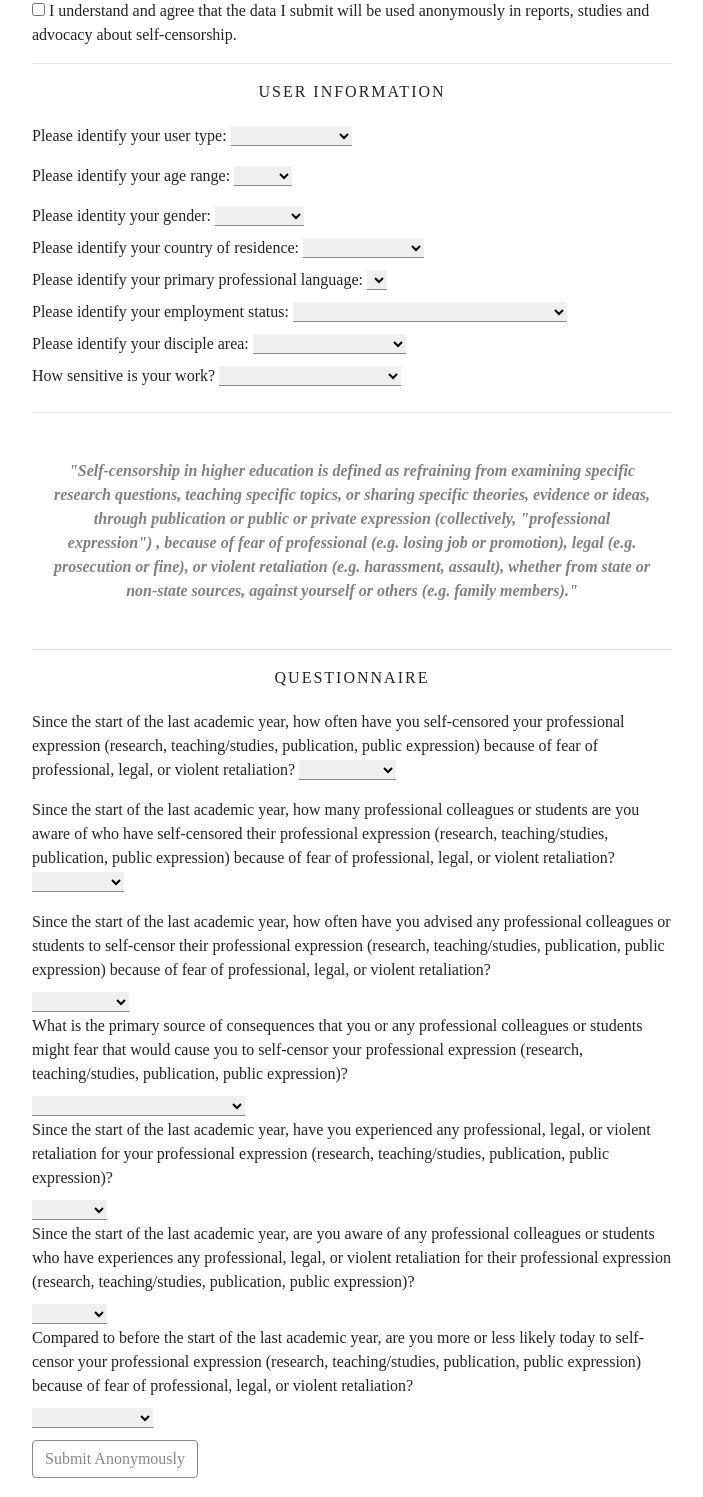
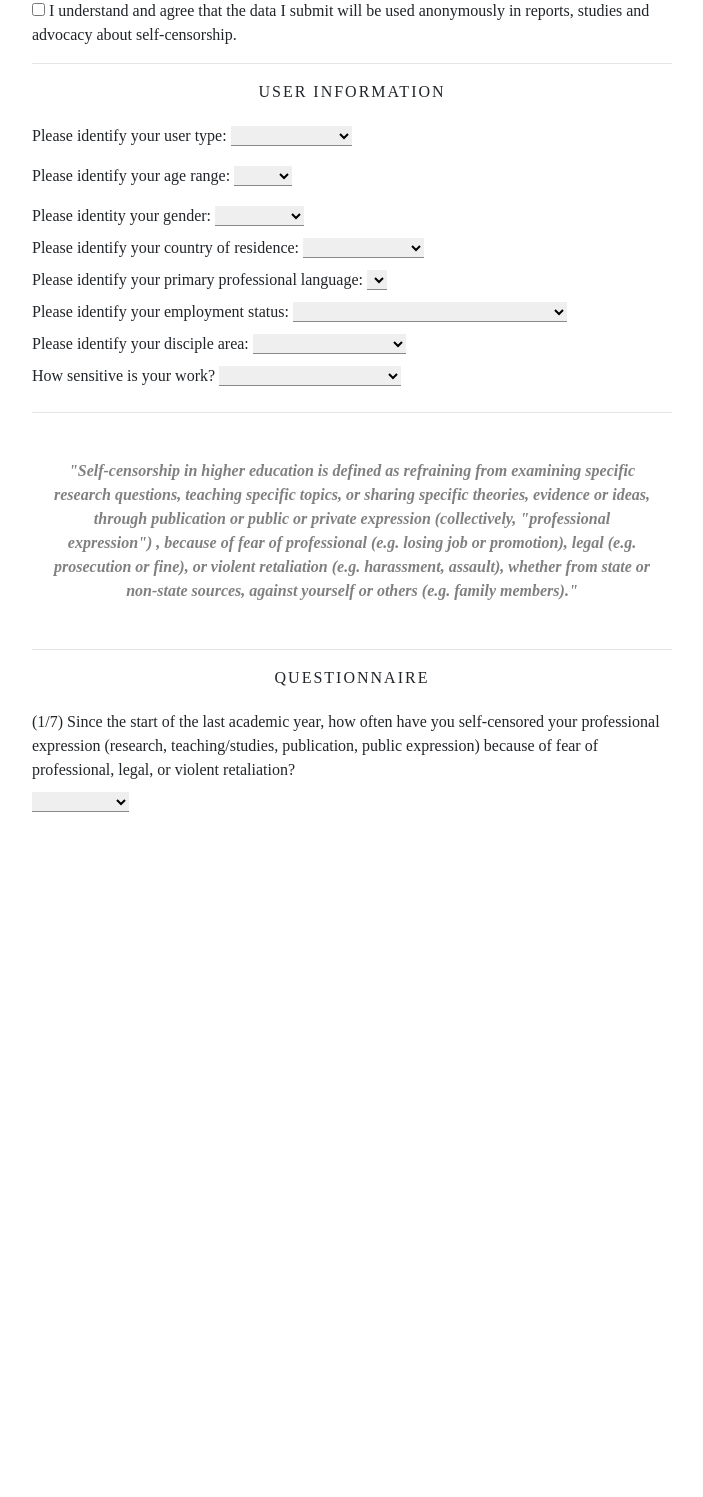
Before and after one commit to jerseycity19/team-13, a Flask app: template app/templates/main.html in a window 1280 px wide. Shown: the part 1222-2719 px from the top of the page, without its empty margins (288-991 px from the left). After the commit the page ends 2034 px from the top, so only its background shows below. Run offline with Flask 2, Linux system fonts and the light colour scheme; the template is opened without the code that fills it: most values are stand-ins (such as "Sample title", 1, 10 or a date in 2020); lists and menus that the app fills with data are empty; some libraries are stand-ins or nearby versions.

Commit message:
show questions one by one

```diff
--- /dev/null
+++ b/app/static/scripts/main.js
@@ -0,0 +1,14 @@
+divs = document.querySelectorAll("#long-q>div");
+console.log(divs)
+divs.forEach(q => {
+    console.log(q.nextElementSibling);
+    q.addEventListener("input", function(e){
+        alter = q.nextElementSibling.querySelectorAll("label, select, option");
+        alter.forEach(element => {
+            console.log(element);
+            element.style.display = "block";
+        }
+        )
+        q.nextElementSibling.style.display = "block";
+    })
+});
--- a/app/static/style.css
+++ b/app/static/style.css
@@ -53,9 +53,23 @@ option{
 .lang-selector label{
     margin: 0!important;
 }
+#long-q {
+    margin-bottom: 3%;
+}
+
+div#q2, div#q2 label, div#q2 select, div#q2 option,
+div#q3, div#q3 label, div#q3 select, div#q3 option,
+div#q4, div#q4 label, div#q4 select, div#q4 option,
+div#q5, div#q5 label, div#q5 select, div#q5 option,
+div#q6, div#q6 label, div#q6 select, div#q6 option,
+div#q7, div#q7 label, div#q7 select, div#q7 option {
+    display: none;
+}
+
 input[type="submit"] {
     margin-top: 10px;
     margin-bottom: 3%;
+    display: none;
 }
 
 .container {
--- a/app/templates/main.html
+++ b/app/templates/main.html
@@ -153,11 +153,13 @@
         whether from state or non-state sources, against yourself or others (e.g. family members)."</div>
 
         <hr>
-
-        <div>
+        <div id="long-q">
+            <div id="q1">
                 <div class="header">QUESTIONNAIRE</div>
-            <label>Since the start of the last academic year, how often have you self-censored your professional expression (research, teaching/studies, publication, public expression) because of fear of professional, legal, or violent retaliation? <label>
-            <select name = "selfcensor">
+                <label>(1/7) Since the start of the last academic year, how often have you self-censored your professional expression
+                    (research, teaching/studies, publication, public expression) because of fear of professional, legal, or
+                    violent retaliation? </label>
+                        <select name="selfcensor">
                             <option value=""></option>
                             <option value="Never">Never</option>
                             <option value="Sometimes">Sometimes</option>
@@ -165,9 +167,11 @@
                             <option value="All the time">All the time</option>
                         </select>
             </div>
-        <div>
-            <label>Since the start of the last academic year, how many professional colleagues or students are you aware of who have self-censored their professional expression (research, teaching/studies, publication, public expression) because of fear of professional, legal, or violent retaliation?
-            <label>
+            <div id="q2">
+                <label>(2/7) Since the start of the last academic year, how many professional colleagues or students are you aware of
+                    who have self-censored their professional expression (research, teaching/studies, publication, public
+                    expression) because of fear of professional, legal, or violent retaliation?
+                </label>
                         <select name="aware_of_colleague_saffected">
                             <option value=""></option>
                             <option value="None">None</option>
@@ -176,8 +180,10 @@
                             <option value="Almost all">Almost all</option>
                         </select>
             </div>
-        <div>
-            <label>Since the start of the last academic year, how often have you advised any professional colleagues or students to self-censor their professional expression (research, teaching/studies, publication, public expression) because of fear of professional, legal, or violent retaliation?</label>
+            <div id="q3">
+                <label>(3/7) Since the start of the last academic year, how often have you advised any professional colleagues or
+                    students to self-censor their professional expression (research, teaching/studies, publication, public
+                    expression) because of fear of professional, legal, or violent retaliation?</label>
                 <select name="advised">
                     <option value=""></option>
                     <option value="Never">Never</option>
@@ -186,8 +192,10 @@
                     <option value="All the time">All the time</option>
                 </select>
             </div>
-        <div>
-            <label for="consequences">What is the primary source of consequences that you or any professional colleagues or students might fear that would cause you to self-censor your professional expression (research, teaching/studies, publication, public expression)? </label>
+            <div id="q4">
+                <label for="consequences">(4/7) What is the primary source of consequences that you or any professional colleagues or
+                    students might fear that would cause you to self-censor your professional expression (research,
+                    teaching/studies, publication, public expression)? </label>
                 <select id="consequences" name="consequences">
                     <option value=""></option>
                     <option value="Colleagues/Professional peers">Colleagues/Professional peers</option>
@@ -200,8 +208,10 @@
                     <option value="No fear of consequences">No fear of consequences</option>
                 </select>
             </div>
-        <div>
-            <label>Since the start of the last academic year, have you experienced any professional, legal, or violent retaliation for your professional expression (research, teaching/studies, publication, public expression)? </label>
+            <div id="q5">
+                <label>(5/7) Since the start of the last academic year, have you experienced any professional, legal, or violent
+                    retaliation for your professional expression (research, teaching/studies, publication, public expression)?
+                </label>
                 <select name="experienced_retaliation">
                     <option value=""></option>
                     <option value="Yes">Yes</option>
@@ -209,8 +219,10 @@
                     <option value="Not sure">Not sure</option>
                 </select>
             </div>
-        <div>
-            <label>Since the start of the last academic year, are you aware of any professional colleagues or students who have experiences any professional, legal, or violent retaliation for their professional expression (research, teaching/studies, publication, public expression)? </label>
+            <div id="q6">
+                <label>(6/7) Since the start of the last academic year, are you aware of any professional colleagues or students who
+                    have experiences any professional, legal, or violent retaliation for their professional expression
+                    (research, teaching/studies, publication, public expression)? </label>
                 <select name="aware_of_colleagues_experienced_retaliation">
                     <option value=""></option>
                     <option value="Yes">Yes</option>
@@ -218,8 +230,10 @@
                     <option value="Not sure">Not sure</option>
                 </select>
             </div>
-        <div>
-            <label>Compared to before the start of the last academic year, are you more or less likely today to self-censor your professional expression (research, teaching/studies, publication, public expression) because of fear of professional, legal, or violent retaliation? </label>
+            <div id="q7">
+                <label>(7/7) Compared to before the start of the last academic year, are you more or less likely today to self-censor
+                    your professional expression (research, teaching/studies, publication, public expression) because of fear of
+                    professional, legal, or violent retaliation? </label>
                 <select name="likeliness_to_selfcensor">
                     <option value=""></option>
                     <option value="More likely">More likely</option>
@@ -228,7 +242,9 @@
                 </select>
             </div>
             <input class="btn btn-outline-danger" type="submit" value="Submit Anonymously">
+        </div>
     </form>
     </div>
 </body>
+<script src="{{url_for('static', filename='scripts/main.js')}}"></script>
 </html>
```
Lines whose indentation alone changed are shown as unchanged.
